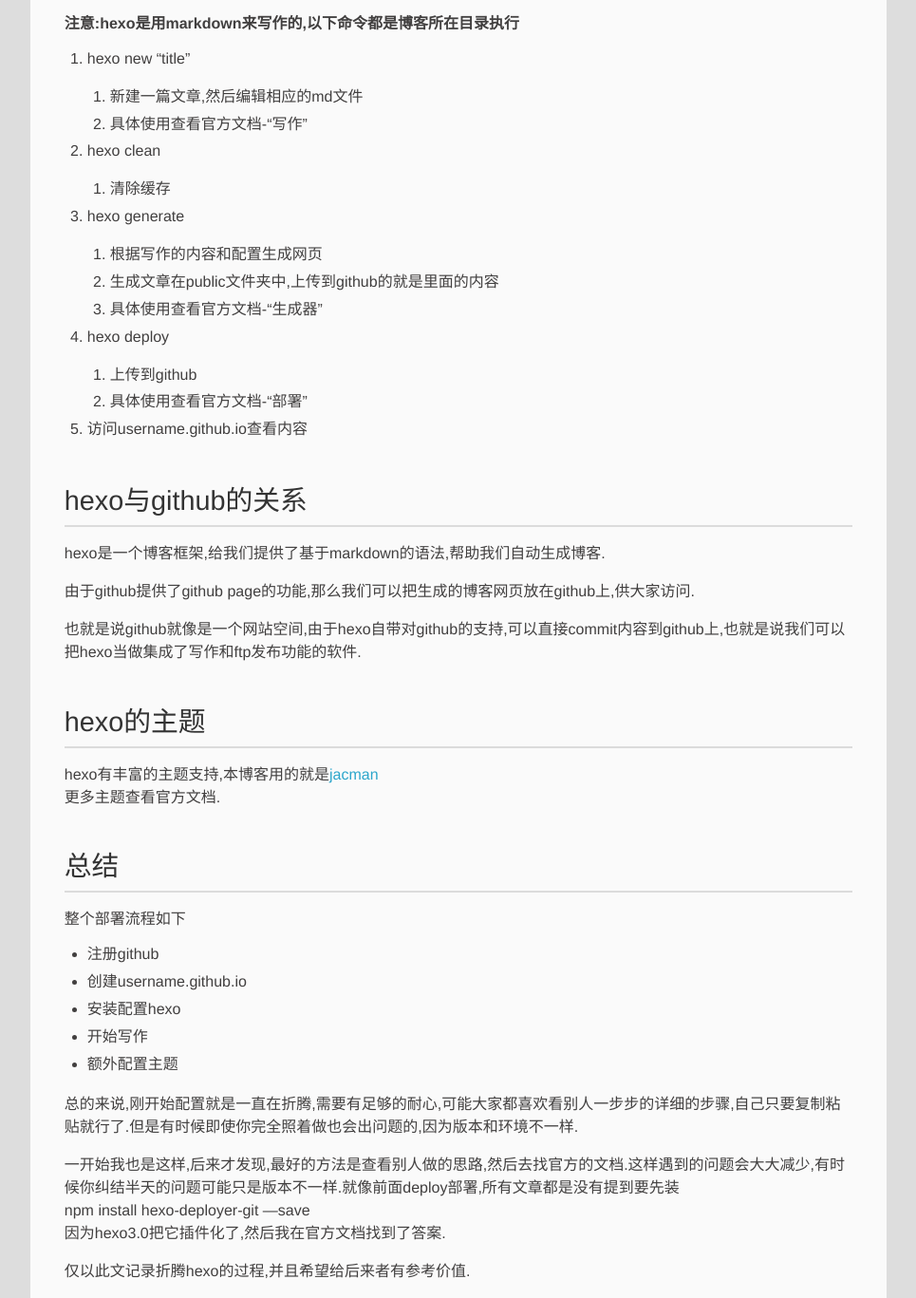
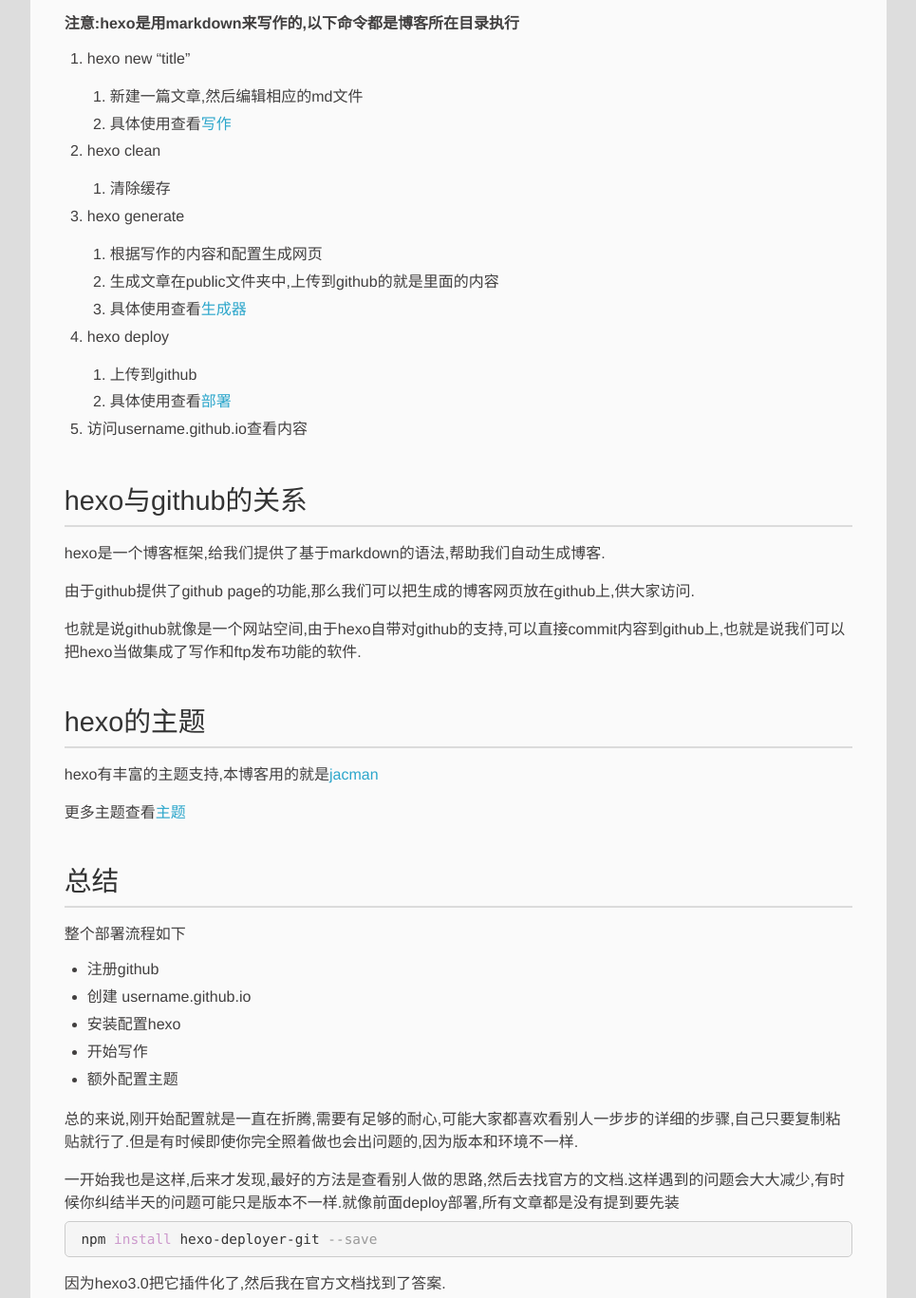
Before and after one commit to x-hansong/x-hansong.github.io, a plain HTML site: page 2015/06/17/用hexo搭建github博客/index.html in a window 1280 px wide. Shown: the part 2906-4273 px from the top of the page at 95% size, without its empty margins (127-1092 px from the left). Drawn offline with Linux system fonts and the light colour scheme; a script that the page names is missing.

Commit message:
Site updated: 2015-06-17 14:58:33

```diff
--- a/2015/06/17/用hexo搭建github博客/index.html
+++ b/2015/06/17/用hexo搭建github博客/index.html
@@ -22,7 +22,7 @@
 现在网上已经有很多关于搭建hexo github博客的文章,我自己也是参考别人的文章过来的,但是现在hexo已经到了3.0版本,很多教程都过时了,而且感觉他们教程的思路着重于怎么做,并没有说明背后的原因,所以我希望写一篇着重于为什么,而不是怎么做的文章.我相信只有理解背后的原理才能更好更快的上手.
 其次,最好的教程就是官方文档,所以在这篇文章">
 <meta property="og:image" content="https://github.com/x-hansong/2015/06/17/用hexo搭建github博客/00.png">
-<meta property="og:updated_time" content="2015-06-17T06:52:28.000Z">
+<meta property="og:updated_time" content="2015-06-17T06:57:48.000Z">
 <meta name="twitter:card" content="summary">
 <meta name="twitter:title" content="用hexo搭建github博客">
 <meta name="twitter:description" content="背景搭建环境:Linux,nodejs,npm,git
@@ -128,7 +128,7 @@
 </blockquote>
 <p>官方教程主要强调命名项目的格式,即一定要命名为 username.github.io<br>同时,建完项目之后不要进行任何操作.我们可以直接用hexo初始化项目.</p>
 <h2 id="安装配置hexo">安装配置hexo</h2><p>这一步强烈推荐看<a href="http://hexo.io/zh-cn/docs/index.html" target="_blank" rel="external">Hexo 官方文档</a>,现在很多网上的安装过程是过时的,现在hexo是3.0了.<br>请耐心的看完官方文档以下内容<br><img src="/2015/06/17/用hexo搭建github博客/00.png" alt="[官方文档目录]" title="[官方文档目录]">_</p>
-<p>由于hexo3.0很多功能都插件化了,包括git上传,server功能.<br>所以我们要把博客上传到github就需要先装git插件,详细见官方文档-“部署”(切记要根据文档配置config.yml)<br>以下是常用插件</p>
+<p>由于hexo3.0很多功能都插件化了,包括git上传,server功能.<br>所以我们要把博客上传到github就需要先装git插件,详细见<a href="http://hexo.io/zh-cn/docs/deployment.html" target="_blank" rel="external">部署</a>(切记要根据文档配置config.yml)<br>以下是常用插件</p>
 <pre><code>npm <span class="operator"><span class="keyword">install</span> hexo-generator-<span class="keyword">index</span> <span class="comment">--save</span>
 npm <span class="keyword">install</span> hexo-generator-archive <span class="comment">--save</span>
 npm <span class="keyword">install</span> hexo-generator-category <span class="comment">--save</span>
@@ -144,7 +144,7 @@ npm <span class="keyword">install</span> hexo-generator-sitemap@<span class="num
 <ol>
 <li>hexo new “title” <ul>
 <li>新建一篇文章,然后编辑相应的md文件</li>
-<li>具体使用查看官方文档-“写作”</li>
+<li>具体使用查看<a href="http://hexo.io/zh-cn/docs/writing.html" target="_blank" rel="external">写作</a></li>
 </ul>
 </li>
 <li>hexo clean <ul>
@@ -154,12 +154,12 @@ npm <span class="keyword">install</span> hexo-generator-sitemap@<span class="num
 <li>hexo generate<ul>
 <li>根据写作的内容和配置生成网页</li>
 <li>生成文章在public文件夹中,上传到github的就是里面的内容</li>
-<li>具体使用查看官方文档-“生成器”</li>
+<li>具体使用查看<a href="http://hexo.io/zh-cn/docs/generating.html" target="_blank" rel="external">生成器</a></li>
 </ul>
 </li>
 <li>hexo deploy <ul>
 <li>上传到github</li>
-<li>具体使用查看官方文档-“部署”</li>
+<li>具体使用查看<a href="http://hexo.io/zh-cn/docs/deployment.html" target="_blank" rel="external">部署</a></li>
 </ul>
 </li>
 <li>访问username.github.io查看内容</li>
@@ -167,17 +167,20 @@ npm <span class="keyword">install</span> hexo-generator-sitemap@<span class="num
 <h2 id="hexo与github的关系">hexo与github的关系</h2><p>hexo是一个博客框架,给我们提供了基于markdown的语法,帮助我们自动生成博客.</p>
 <p>由于github提供了github page的功能,那么我们可以把生成的博客网页放在github上,供大家访问.</p>
 <p>也就是说github就像是一个网站空间,由于hexo自带对github的支持,可以直接commit内容到github上,也就是说我们可以把hexo当做集成了写作和ftp发布功能的软件.</p>
-<h2 id="hexo的主题">hexo的主题</h2><p>hexo有丰富的主题支持,本博客用的就是<a href="http://wuchong.me/jacman/2014/11/20/how-to-use-jacman/" target="_blank" rel="external">jacman</a><br>更多主题查看官方文档.</p>
+<h2 id="hexo的主题">hexo的主题</h2><p>hexo有丰富的主题支持,本博客用的就是<a href="http://wuchong.me/jacman/2014/11/20/how-to-use-jacman/" target="_blank" rel="external">jacman</a></p>
+<p>更多主题查看<a href="http://hexo.io/themes/" target="_blank" rel="external">主题</a></p>
 <h1 id="总结">总结</h1><p>整个部署流程如下</p>
 <ul>
 <li>注册github</li>
-<li>创建username.github.io</li>
+<li>创建 username.github.io</li>
 <li>安装配置hexo</li>
 <li>开始写作</li>
 <li>额外配置主题</li>
 </ul>
 <p>总的来说,刚开始配置就是一直在折腾,需要有足够的耐心,可能大家都喜欢看别人一步步的详细的步骤,自己只要复制粘贴就行了.但是有时候即使你完全照着做也会出问题的,因为版本和环境不一样.</p>
-<p>一开始我也是这样,后来才发现,最好的方法是查看别人做的思路,然后去找官方的文档.这样遇到的问题会大大减少,有时候你纠结半天的问题可能只是版本不一样.就像前面deploy部署,所有文章都是没有提到要先装<br>    npm install hexo-deployer-git —save<br>因为hexo3.0把它插件化了,然后我在官方文档找到了答案.</p>
+<p>一开始我也是这样,后来才发现,最好的方法是查看别人做的思路,然后去找官方的文档.这样遇到的问题会大大减少,有时候你纠结半天的问题可能只是版本不一样.就像前面deploy部署,所有文章都是没有提到要先装</p>
+<pre><code>npm <span class="operator"><span class="keyword">install</span> hexo-deployer-git <span class="comment">--save</span></span>
+</code></pre><p>因为hexo3.0把它插件化了,然后我在官方文档找到了答案.</p>
 <p>仅以此文记录折腾hexo的过程,并且希望给后来者有参考价值.</p>
 
 	</div>
--- a/sitemap.xml
+++ b/sitemap.xml
@@ -3,7 +3,7 @@
 
   <url>
     <loc>https://github.com/x-hansong/2015/06/17/%E7%94%A8hexo%E6%90%AD%E5%BB%BAgithub%E5%8D%9A%E5%AE%A2/</loc>
-    <lastmod>2015-06-17T06:52:28.000Z</lastmod>
+    <lastmod>2015-06-17T06:57:48.000Z</lastmod>
   </url>
 
   <url>
```
Also changed, not shown: atom.xml (+12 -9 lines).
